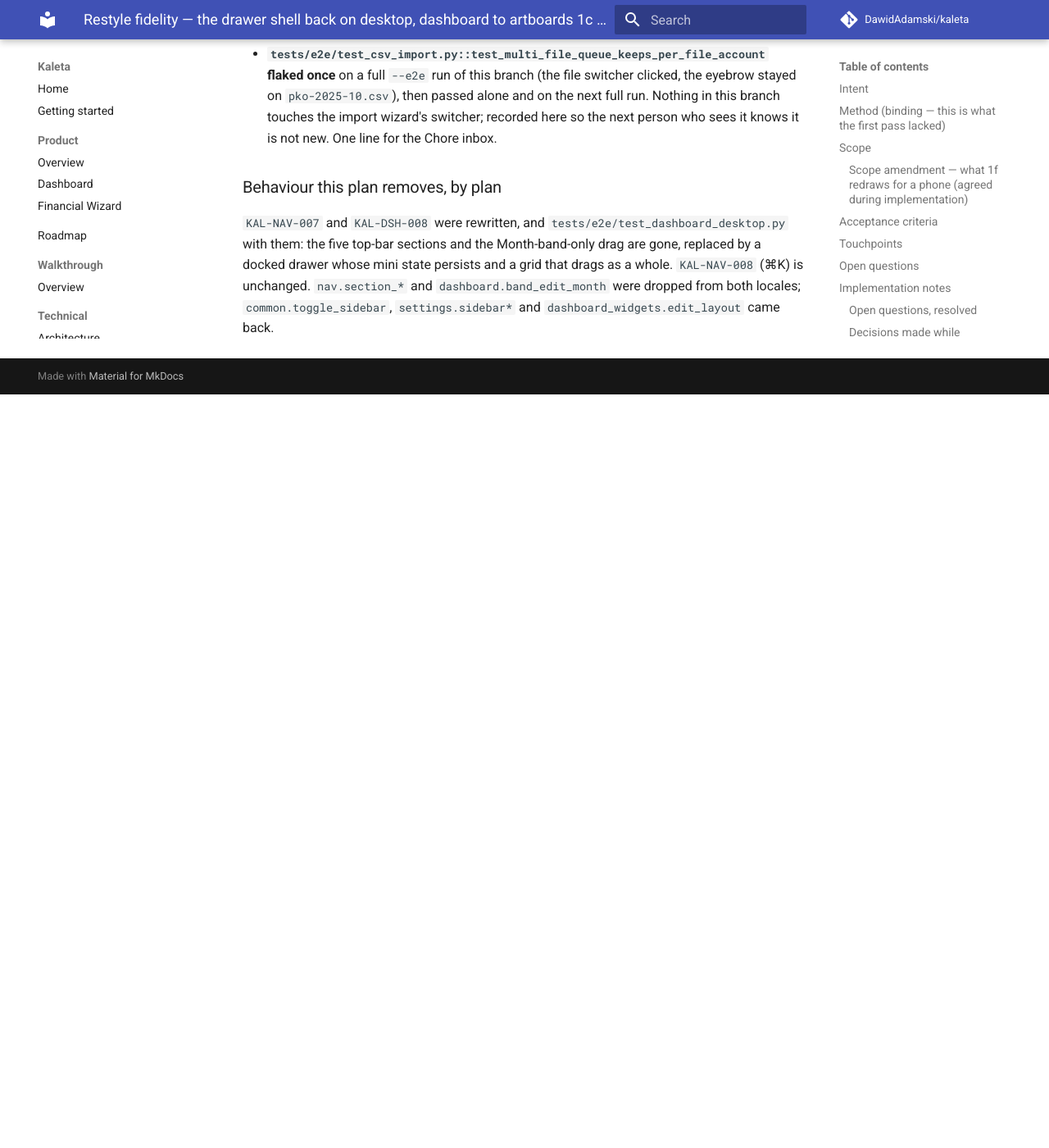
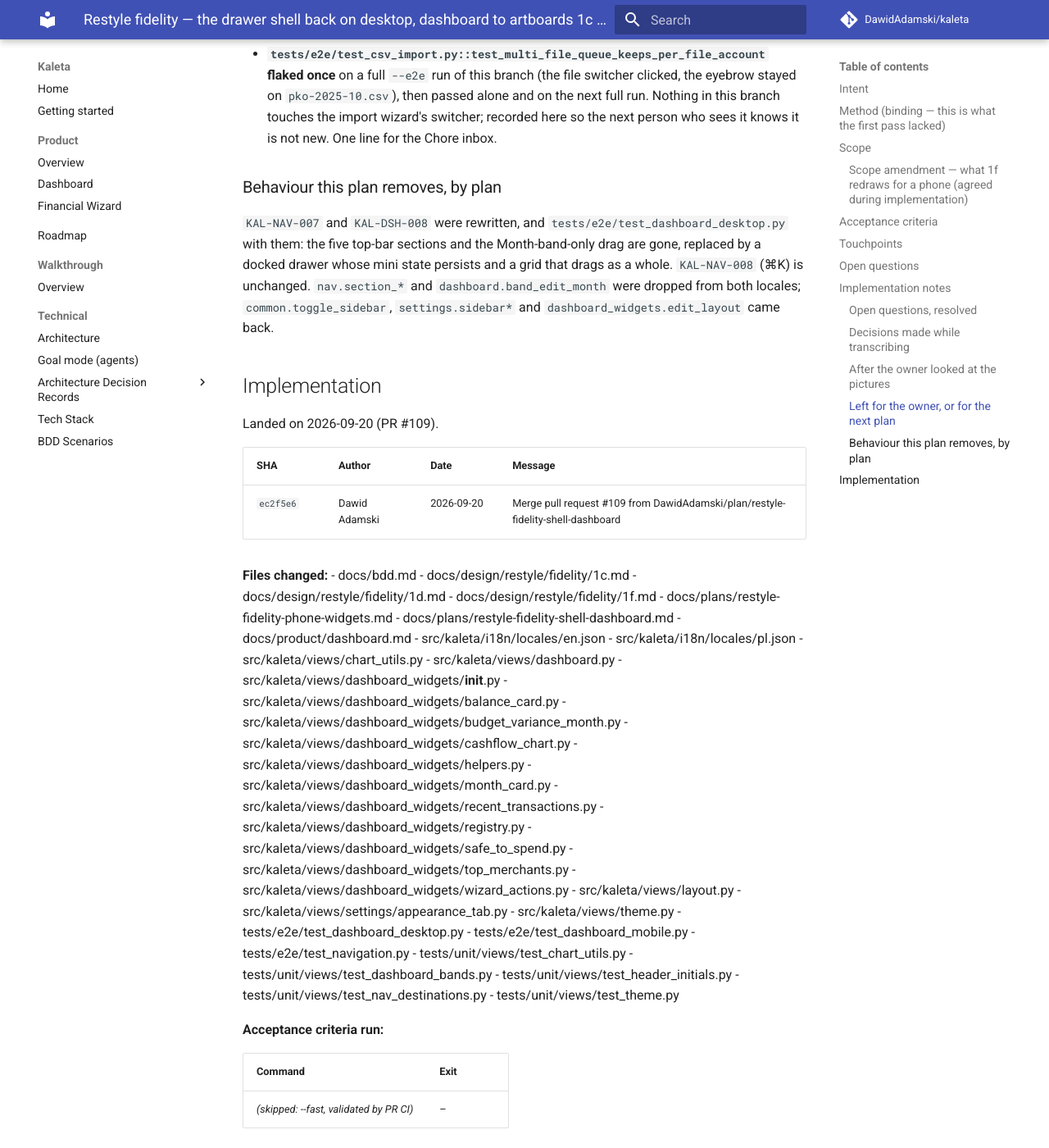
Before and after one commit to DawidAdamski/kaleta, an MkDocs documentation site: the page built from docs/plans/archive/restyle-fidelity-shell-dashboard.md, in a window 1280 px wide and 1400 px high, scrolled down 7382 px. Shown: the whole window at 82% size. Built offline with MkDocs 1.6.1 and Material for MkDocs 9.7.7, drawn with Linux system fonts in a browser that asks for light colours; comment, search, counter and statistics services are not loaded; before the commit the page ends 7863 px from its top, so only the background shows below that.

Commit message:
docs(plans): archive restyle-fidelity-shell-dashboard (#109)

```diff
--- a/docs/plans/restyle-fidelity-shell-dashboard.md
+++ b/docs/plans/archive/restyle-fidelity-shell-dashboard.md
@@ -3,8 +3,9 @@ plan_id: restyle-fidelity-shell-dashboard
 title: Restyle fidelity — the drawer shell back on desktop, dashboard to artboards 1c / 1d / 1f
 area: dashboard
 effort: large
-status: in-progress
-roadmap_ref: ../roadmap.md#dashboard
+status: archived
+archived_at: 2026-09-20
+roadmap_ref: ../../roadmap.md#dashboard
 ---
 
 # Restyle fidelity — shell and dashboard
@@ -297,7 +298,7 @@ are fixed; the values are in the reports.
 ### Left for the owner, or for the next plan
 
 - **`1f`'s phone-only renderings.** Deferred by the scope amendment above
-  to [`restyle-fidelity-phone-widgets`](restyle-fidelity-phone-widgets.md),
+  to [`restyle-fidelity-phone-widgets`](../restyle-fidelity-phone-widgets.md),
   drafted in this PR: "Needs attention" as a paper card of 44px rows with
   chevrons, "Latest" as two-line rows instead of a five-column table, and
   the Month band with no cards under it. Recorded as `deviation` rows 10,
@@ -328,3 +329,53 @@ mini state persists and a grid that drags as a whole. `KAL-NAV-008` (⌘K) is
 unchanged. `nav.section_*` and `dashboard.band_edit_month` were dropped from
 both locales; `common.toggle_sidebar`, `settings.sidebar*` and
 `dashboard_widgets.edit_layout` came back.
+
+
+## Implementation
+
+Landed on 2026-09-20 (PR #109).
+
+| SHA | Author | Date | Message |
+|---|---|---|---|
+| `ec2f5e6` | Dawid Adamski | 2026-09-20 | Merge pull request #109 from DawidAdamski/plan/restyle-fidelity-shell-dashboard |
+
+**Files changed:**
+- docs/bdd.md
+- docs/design/restyle/fidelity/1c.md
+- docs/design/restyle/fidelity/1d.md
+- docs/design/restyle/fidelity/1f.md
+- docs/plans/restyle-fidelity-phone-widgets.md
+- docs/plans/restyle-fidelity-shell-dashboard.md
+- docs/product/dashboard.md
+- src/kaleta/i18n/locales/en.json
+- src/kaleta/i18n/locales/pl.json
+- src/kaleta/views/chart_utils.py
+- src/kaleta/views/dashboard.py
+- src/kaleta/views/dashboard_widgets/__init__.py
+- src/kaleta/views/dashboard_widgets/balance_card.py
+- src/kaleta/views/dashboard_widgets/budget_variance_month.py
+- src/kaleta/views/dashboard_widgets/cashflow_chart.py
+- src/kaleta/views/dashboard_widgets/helpers.py
+- src/kaleta/views/dashboard_widgets/month_card.py
+- src/kaleta/views/dashboard_widgets/recent_transactions.py
+- src/kaleta/views/dashboard_widgets/registry.py
+- src/kaleta/views/dashboard_widgets/safe_to_spend.py
+- src/kaleta/views/dashboard_widgets/top_merchants.py
+- src/kaleta/views/dashboard_widgets/wizard_actions.py
+- src/kaleta/views/layout.py
+- src/kaleta/views/settings/appearance_tab.py
+- src/kaleta/views/theme.py
+- tests/e2e/test_dashboard_desktop.py
+- tests/e2e/test_dashboard_mobile.py
+- tests/e2e/test_navigation.py
+- tests/unit/views/test_chart_utils.py
+- tests/unit/views/test_dashboard_bands.py
+- tests/unit/views/test_header_initials.py
+- tests/unit/views/test_nav_destinations.py
+- tests/unit/views/test_theme.py
+
+**Acceptance criteria run:**
+
+| Command | Exit |
+|---|---|
+| _(skipped: --fast, validated by PR CI)_ | – |
```
Also changed, not shown: docs/design/restyle/README.md (+1 -1 lines), docs/plans/README.md (+1 -1 lines).
